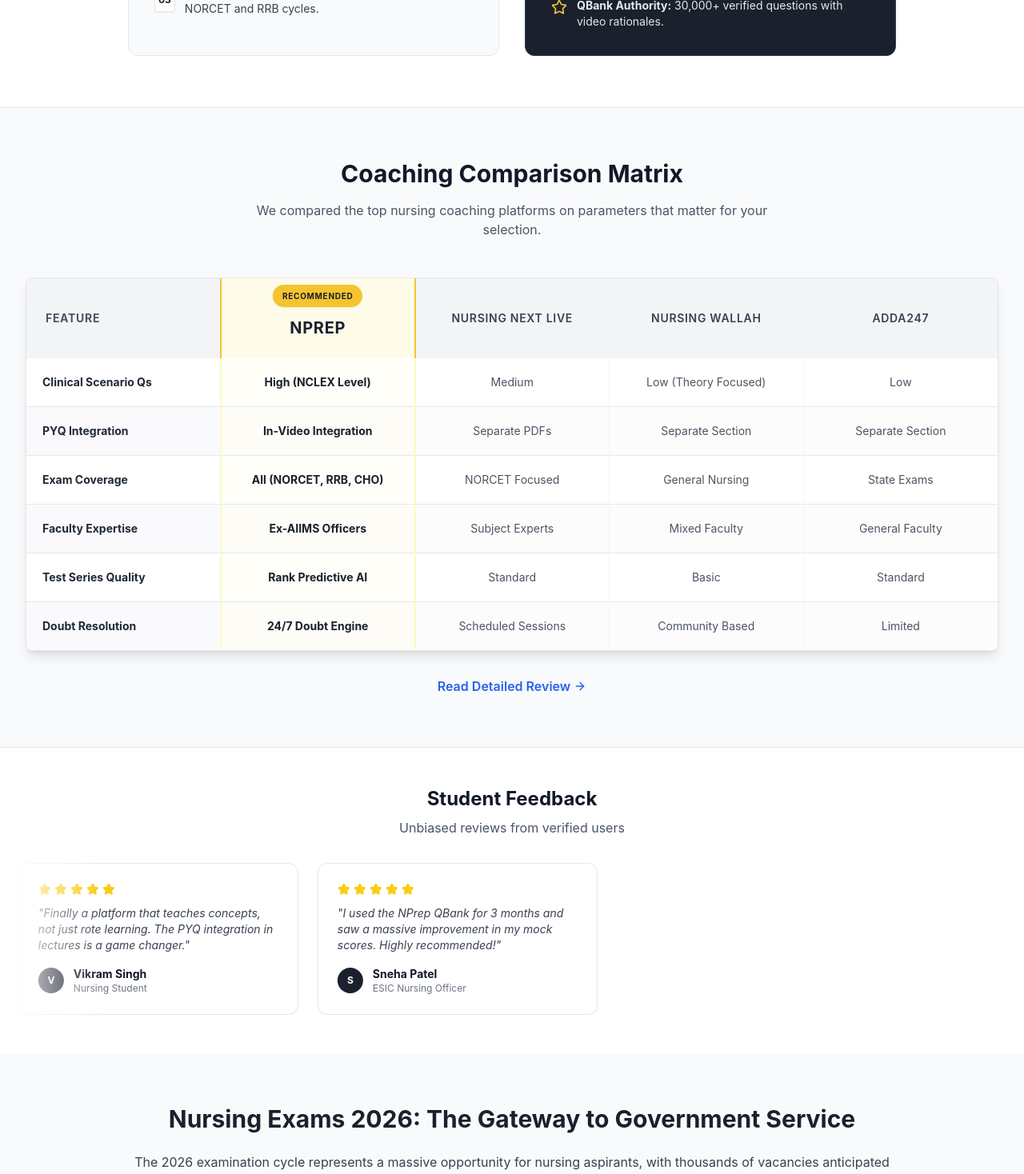
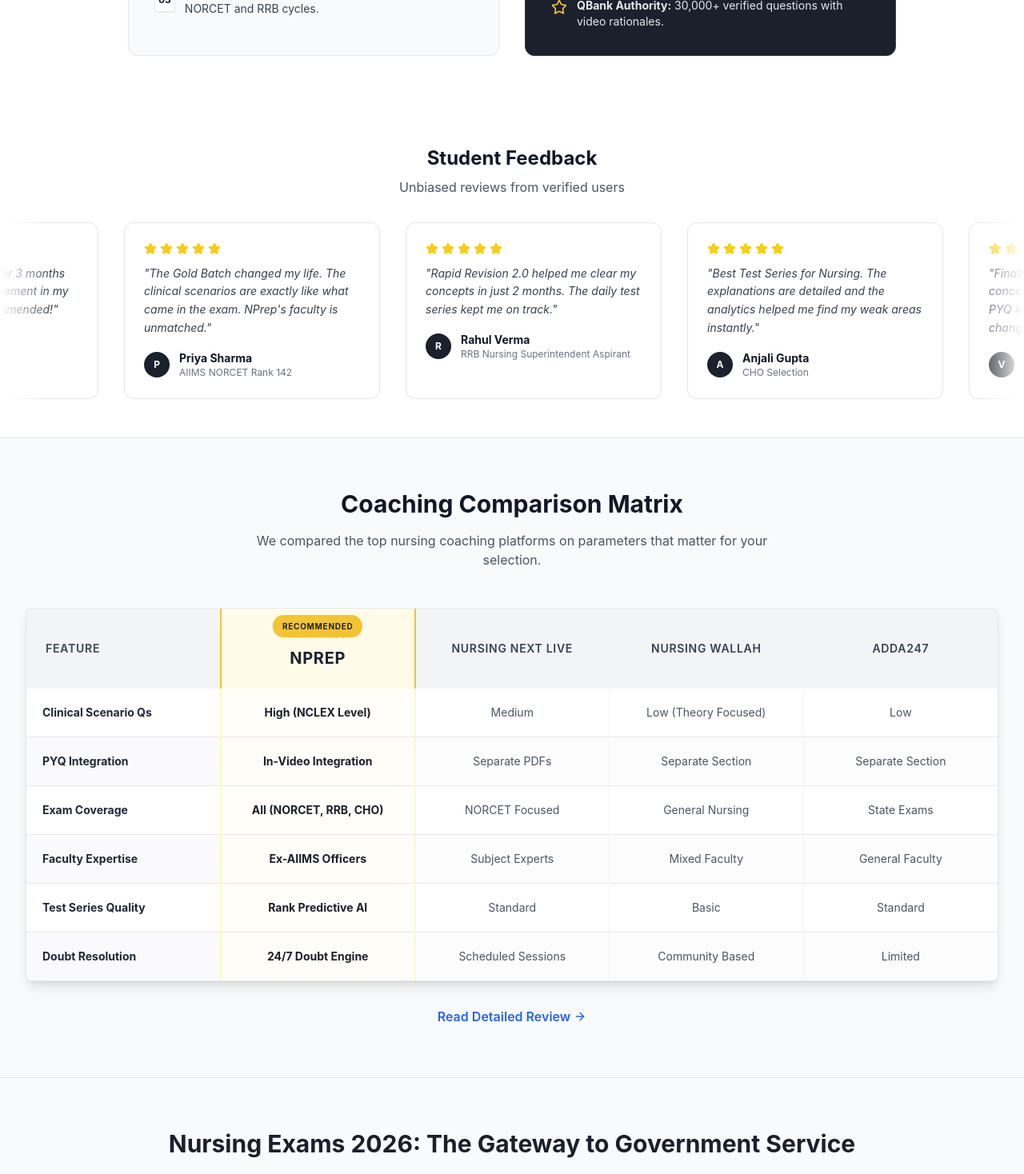
Before and after one commit to NPrep/bestnursingcoaching-dualite, a React (Vite) app: page / in a window 1280 px wide. Shown: the part 1160-2628 px from the top of the page at 80% size. Built offline with nearby package versions, Linux system fonts and the light colour scheme.

Commit message:
Commit from Dualite Alpha:

```diff
--- a/src/index.css
+++ b/src/index.css
@@ -8,21 +8,25 @@
   }
 }
 
-@keyframes scroll-left-to-right {
+/*
+  Infinite Scroll Animation (Left to Right)
+  Start at -50% (showing the second half) and move to 0% (showing the first half).
+  Since both halves are identical, the jump back to -50% is seamless.
+*/
+@keyframes scroll-ltr {
   0% {
-    transform: translateX(-100%);
+    transform: translateX(-50%);
   }
   100% {
     transform: translateX(0%);
   }
 }
 
-/* Slowed down from 40s to 100s for a gentle float */
 .animate-scroll-ltr {
-  animation: scroll-left-to-right 100s linear infinite;
+  animation: scroll-ltr 80s linear infinite; /* Smooth, slow float */
 }
 
-/* Ensure smooth scrolling for the marquee */
+/* Ensure smooth scrolling for the marquee with fade edges */
 .marquee-container {
-  mask-image: linear-gradient(to right, transparent, black 10%, black 90%, transparent);
+  mask-image: linear-gradient(to right, transparent, black 5%, black 95%, transparent);
 }
--- a/src/pages/Home.tsx
+++ b/src/pages/Home.tsx
@@ -1,7 +1,7 @@
 import React from 'react';
 import { Link } from 'react-router-dom';
 import { SEO } from '../components/SEO';
-import { ArrowRight, CheckCircle, BookOpen, Trophy, ExternalLink, Star, Zap, Target, Award, XCircle, AlertCircle } from 'lucide-react';
+import { ArrowRight, CheckCircle, Trophy, ExternalLink, Star, Zap, Target, Award } from 'lucide-react';
 import { EXAMS, EXTERNAL_LINKS, REVIEWS, COMPARISON_DATA } from '../data/mockData';
 
 export const Home: React.FC = () => {
@@ -14,7 +14,7 @@
 
       {/* Hero Section - Center Aligned */}
       <section className="bg-brand-dark text-white relative overflow-hidden">
-        <div className="absolute inset-0 bg-[url('https://images.unsplash.com/photo-1551076805-e1869033e561?ixlib=rb-1.2.1&auto=format&fit=crop&w=1950&q=80')] opacity-10 bg-cover bg-center"></div>
+        <div className="absolute inset-0 bg-[url('https://images.unsplash.com/photo-1576091160399-112ba8d25d1d?ixlib=rb-1.2.1&auto=format&fit=crop&w=1950&q=80')] opacity-10 bg-cover bg-center"></div>
         <div className="max-w-7xl mx-auto px-4 sm:px-6 lg:px-8 py-24 relative z-10">
           <div className="max-w-4xl mx-auto text-center">
             <h1 className="text-4xl md:text-6xl font-bold mb-6 leading-tight">
@@ -93,7 +93,7 @@
               <ul className="space-y-4">
                 <li className="flex items-start gap-3">
                   <Star className="h-5 w-5 text-brand-yellow flex-shrink-0 mt-0.5" />
-                  <span className="text-gray-200 text-sm"><strong>Top Rankers:</strong> Produced consistent Top 100 rankers in NORCET 6 & 7.</span>
+                  <span className="text-gray-200 text-sm"><strong>500+ Rankers in NORCET 9:</strong> Produced consistent results in recent cycles.</span>
                 </li>
                 <li className="flex items-start gap-3">
                   <Star className="h-5 w-5 text-brand-yellow flex-shrink-0 mt-0.5" />
@@ -110,6 +110,68 @@
               </ul>
             </div>
 
+          </div>
+        </div>
+      </section>
+
+      {/* Floating Reviews Section */}
+      <section className="py-12 bg-white overflow-hidden">
+        <div className="max-w-7xl mx-auto px-4 sm:px-6 lg:px-8 mb-8 text-center">
+          <h2 className="text-2xl font-bold text-gray-900">Student Feedback</h2>
+          <p className="text-gray-600 mt-2">Unbiased reviews from verified users</p>
+        </div>
+
+        <div className="relative w-full marquee-container">
+          {/*
+             We use w-max to allow the content to expand naturally.
+             The two inner divs contain identical content to create the seamless loop.
+             Gap-8 ensures no overlapping.
+          */}
+          <div className="flex w-max animate-scroll-ltr hover:pause-on-hover">
+            {/* First Set */}
+            <div className="flex gap-8 px-4">
+              {REVIEWS.map((review) => (
+                <div key={`review-1-${review.id}`} className="bg-white p-6 rounded-xl shadow-sm border border-gray-200 w-[320px] flex-shrink-0">
+                  <div className="flex items-center gap-1 mb-3">
+                    {[...Array(review.rating)].map((_, i) => (
+                      <Star key={i} className="h-4 w-4 text-yellow-400 fill-current" />
+                    ))}
+                  </div>
+                  <p className="text-gray-700 text-sm mb-4 italic leading-relaxed">"{review.text}"</p>
+                  <div className="flex items-center gap-3">
+                    <div className="bg-brand-dark text-white rounded-full w-8 h-8 flex items-center justify-center font-bold text-xs flex-shrink-0">
+                      {review.name.charAt(0)}
+                    </div>
+                    <div>
+                      <div className="font-bold text-gray-900 text-sm">{review.name}</div>
+                      <div className="text-xs text-gray-500">{review.role}</div>
+                    </div>
+                  </div>
+                </div>
+              ))}
+            </div>
+            {/* Duplicate Set for Infinite Scroll */}
+            <div className="flex gap-8 px-4">
+              {REVIEWS.map((review) => (
+                <div key={`review-2-${review.id}`} className="bg-white p-6 rounded-xl shadow-sm border border-gray-200 w-[320px] flex-shrink-0">
+                  <div className="flex items-center gap-1 mb-3">
+                    {[...Array(review.rating)].map((_, i) => (
+                      <Star key={i} className="h-4 w-4 text-yellow-400 fill-current" />
+                    ))}
+                  </div>
+                  <p className="text-gray-700 text-sm mb-4 italic leading-relaxed">"{review.text}"</p>
+                  <div className="flex items-center gap-3">
+                    <div className="bg-brand-dark text-white rounded-full w-8 h-8 flex items-center justify-center font-bold text-xs flex-shrink-0">
+                      {review.name.charAt(0)}
+                    </div>
+                    <div>
+                      <div className="font-bold text-gray-900 text-sm">{review.name}</div>
+                      <div className="text-xs text-gray-500">{review.role}</div>
+                    </div>
+                  </div>
+                </div>
+              ))}
+            </div>
           </div>
         </div>
       </section>
@@ -164,63 +226,6 @@
         </div>
       </section>
 
-      {/* Floating Reviews Section */}
-      <section className="py-12 bg-white overflow-hidden">
-        <div className="max-w-7xl mx-auto px-4 sm:px-6 lg:px-8 mb-8 text-center">
-          <h2 className="text-2xl font-bold text-gray-900">Student Feedback</h2>
-          <p className="text-gray-600 mt-2">Unbiased reviews from verified users</p>
-        </div>
-
-        <div className="relative w-full marquee-container">
-          <div className="flex w-[200%] animate-scroll-ltr hover:pause-on-hover">
-            {/* First Set */}
-            <div className="flex w-1/2 justify-around gap-6 px-4">
-              {REVIEWS.map((review) => (
-                <div key={`review-1-${review.id}`} className="bg-white p-6 rounded-xl shadow-sm border border-gray-200 min-w-[300px] max-w-[350px] flex-shrink-0">
-                  <div className="flex items-center gap-1 mb-3">
-                    {[...Array(review.rating)].map((_, i) => (
-                      <Star key={i} className="h-4 w-4 text-yellow-400 fill-current" />
-                    ))}
-                  </div>
-                  <p className="text-gray-700 text-sm mb-4 italic">"{review.text}"</p>
-                  <div className="flex items-center gap-3">
-                    <div className="bg-brand-dark text-white rounded-full w-8 h-8 flex items-center justify-center font-bold text-xs">
-                      {review.name.charAt(0)}
-                    </div>
-                    <div>
-                      <div className="font-bold text-gray-900 text-sm">{review.name}</div>
-                      <div className="text-xs text-gray-500">{review.role}</div>
-                    </div>
-                  </div>
-                </div>
-              ))}
-            </div>
-            {/* Duplicate Set for Infinite Scroll */}
-            <div className="flex w-1/2 justify-around gap-6 px-4">
-              {REVIEWS.map((review) => (
-                <div key={`review-2-${review.id}`} className="bg-white p-6 rounded-xl shadow-sm border border-gray-200 min-w-[300px] max-w-[350px] flex-shrink-0">
-                  <div className="flex items-center gap-1 mb-3">
-                    {[...Array(review.rating)].map((_, i) => (
-                      <Star key={i} className="h-4 w-4 text-yellow-400 fill-current" />
-                    ))}
-                  </div>
-                  <p className="text-gray-700 text-sm mb-4 italic">"{review.text}"</p>
-                  <div className="flex items-center gap-3">
-                    <div className="bg-brand-dark text-white rounded-full w-8 h-8 flex items-center justify-center font-bold text-xs">
-                      {review.name.charAt(0)}
-                    </div>
-                    <div>
-                      <div className="font-bold text-gray-900 text-sm">{review.name}</div>
-                      <div className="text-xs text-gray-500">{review.role}</div>
-                    </div>
-                  </div>
-                </div>
-              ))}
-            </div>
-          </div>
-        </div>
-      </section>
-
       {/* SEO Authority Block - Focused on Exam Strategy */}
       <section className="py-16 bg-gray-50">
         <div className="max-w-5xl mx-auto px-4 sm:px-6 lg:px-8">
@@ -267,49 +272,7 @@
               </table>
             </div>
 
-            <h3 className="text-2xl font-bold text-gray-900 mt-12 mb-6">Eligibility Blueprint for 2026 Exams</h3>
-            <div className="overflow-x-auto mb-10">
-              <table className="min-w-full bg-white border border-gray-300 shadow-sm rounded-lg overflow-hidden">
-                <thead className="bg-brand-dark text-white">
-                  <tr>
-                    <th className="py-4 px-6 text-left font-semibold w-1/3">Examination</th>
-                    <th className="py-4 px-6 text-left font-semibold">Required Qualifications & Age Limit</th>
-                  </tr>
-                </thead>
-                <tbody className="divide-y divide-gray-200 text-sm">
-                  <tr className="hover:bg-gray-50">
-                    <td className="py-4 px-6 font-bold text-brand-dark align-top">AIIMS NORCET</td>
-                    <td className="py-4 px-6">
-                      <ul className="list-disc pl-4 space-y-1 text-gray-600">
-                        <li><strong>B.Sc Nursing:</strong> No experience required.</li>
-                        <li><strong>GNM:</strong> Minimum 2 years of experience in a 50-bedded hospital.</li>
-                        <li><strong>Age:</strong> 18-30 Years (Relaxation for reserved categories).</li>
-                      </ul>
-                    </td>
-                  </tr>
-                  <tr className="hover:bg-gray-50">
-                    <td className="py-4 px-6 font-bold text-brand-dark align-top">RRB Nursing Superintendent</td>
-                    <td className="py-4 px-6">
-                      <ul className="list-disc pl-4 space-y-1 text-gray-600">
-                        <li>GNM or B.Sc Nursing from a recognized institution.</li>
-                        <li>Must be a registered nurse with Indian Nursing Council.</li>
-                        <li><strong>Age:</strong> 20-40 Years (Generally higher upper limit).</li>
-                      </ul>
-                    </td>
-                  </tr>
-                  <tr className="hover:bg-gray-50">
-                    <td className="py-4 px-6 font-bold text-brand-dark align-top">Military Nursing Service (MNS)</td>
-                    <td className="py-4 px-6">
-                      <ul className="list-disc pl-4 space-y-1 text-gray-600">
-                        <li>M.Sc Nursing / PB B.Sc Nursing / B.Sc Nursing.</li>
-                        <li>Only for Female candidates.</li>
-                        <li>Physical fitness standards apply.</li>
-                      </ul>
-                    </td>
-                  </tr>
-                </tbody>
-              </table>
-            </div>
+            {/* Removed Eligibility Blueprint Table as requested */}
 
             <div className="mt-12 bg-blue-50 p-8 rounded-xl border border-blue-100 text-center">
               <h3 className="text-2xl font-bold text-blue-900 mb-4">Ready to Start Your Preparation?</h3>
```
